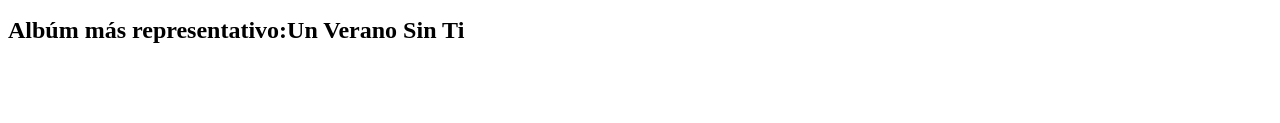
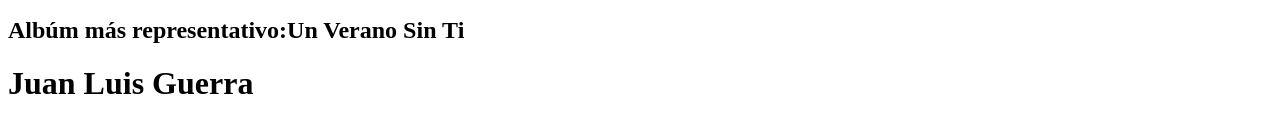
Before and after one commit to DannaHg/BuenasPracticasParcial4, a plain HTML site: page index.html in a window 1280 px wide. Shown: the part 890-1013 px from the top of the page. Before the commit the page ends 953 px from the top, so only its background shows below. Drawn offline with Linux system fonts and the light colour scheme.

Commit message:
Juan Luis Guerra

```diff
--- a/index.html
+++ b/index.html
@@ -18,8 +18,7 @@
     <div>Como dato curioso: Bad Bunny tiene los cuatro álbumes latinos de más alta clasificación de 2022 según las unidades ganadas</div>
     <h2>Albúm más representativo:Un Verano Sin Ti</h2>
 
-
-
+    <h1> Juan Luis Guerra</h1>
 
 
 </body>
```
